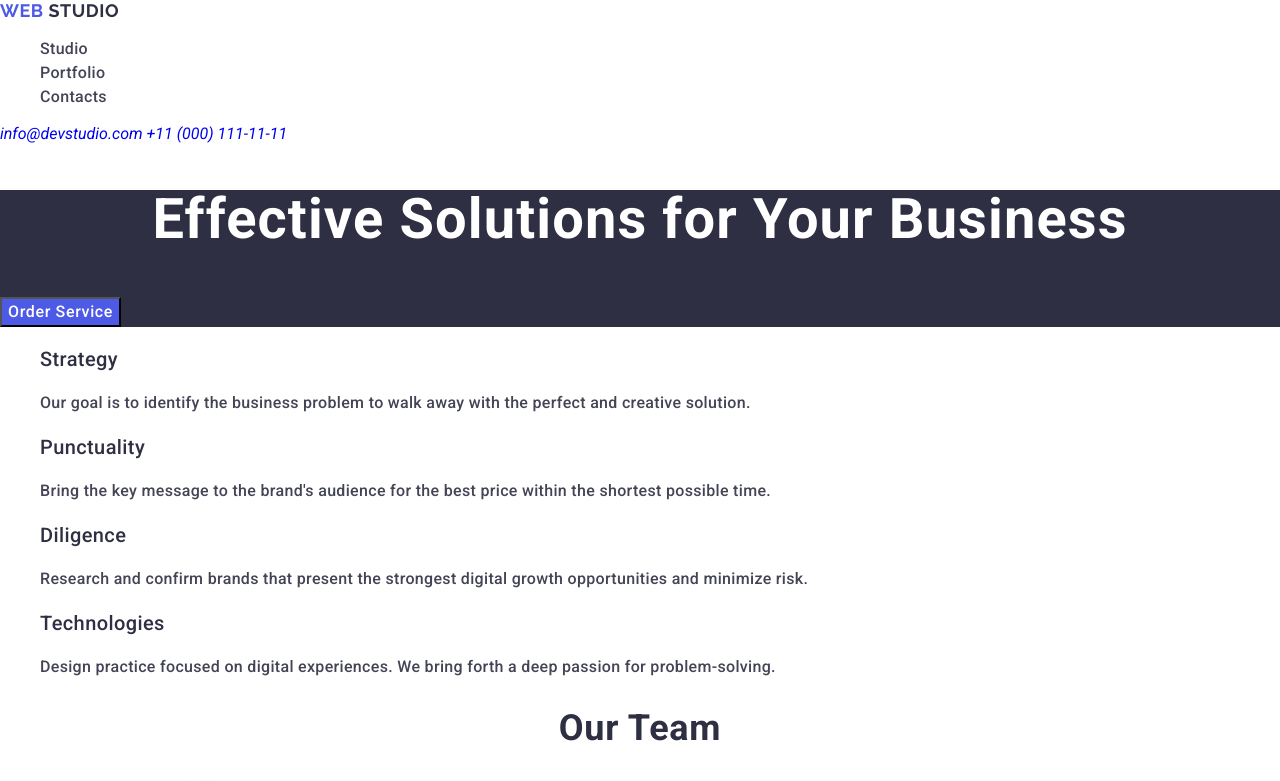
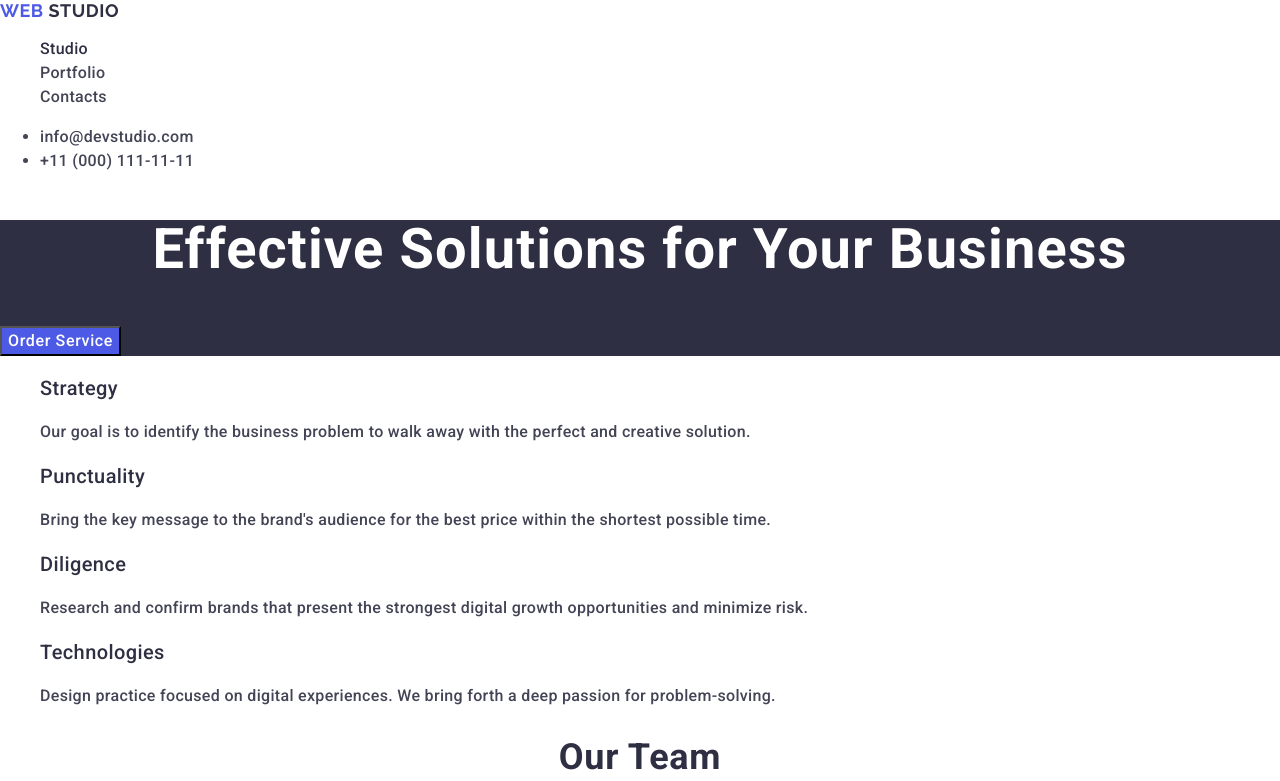
Before and after one commit to Roksolana420/goit-markup-hw-02-updated, a plain HTML site: page index.html in a window 1280 px wide. Shown: the top 781 px of the page. Drawn offline with nearby package versions, Linux system fonts and the light colour scheme.

Commit message:
fix header

```diff
--- a/css/styles.css
+++ b/css/styles.css
@@ -36,6 +36,9 @@ font-weight: 500;
 line-height: 1.5;
 letter-spacing: 0.02em;
 }
+.header-menu-link.first-link{
+    color:#2e2f42;
+}
 .header-menu-link {
 color: #434455;
 font-size: 16px;
@@ -44,17 +47,24 @@ line-height: 1.5;
 letter-spacing: 0.02em;
 text-decoration: none;
 }
-.header-menu-link:hover
-.header-menu-link:focus{
+.header-menu-link.first-link:hover,
+.header-menu-link.first-link:focus{
     color: #404bbf;
 }
-.mail{
+address{
+    font-style: normal;
+}
+.contact-link{
+    color:#434455;
     text-decoration: none;
+    font-size: 16px;
+    line-height: 1.5;
+    letter-spacing: 0.02em;
 }
-.tel {
-    text-decoration: none;
+.contact-link:hover,
+.contact-link:focus{
+    color: #404bbf;
 }
-
 .hero {
     background:  #2E2F42;
 }
--- a/index.html
+++ b/index.html
@@ -29,7 +29,9 @@
         </a>
         <ul class="header-menu-list">
           <li class="header-menu-item">
-            <a class="header-menu-link" href="">Studio</a>
+            <a class="header-menu-link first-link" href="./index.html"
+              >Studio</a
+            >
           </li>
           <li class="header-menu-item">
             <a class="header-menu-link" href="">Portfolio</a>
@@ -39,9 +41,19 @@
           </li>
         </ul>
       </nav>
-      <address class="adres">
-        <a class="mail" href="mailto:info@devstudio.com">info@devstudio.com </a>
-        <a class="tel" href="tel:+110001111111">+11 (000) 111-11-11 </a>
+      <address>
+        <ul>
+          <li>
+            <a class="contact-link" href="mailto:info@devstudio.com"
+              >info@devstudio.com
+            </a>
+          </li>
+          <li>
+            <a class="contact-link" href="tel:+110001111111"
+              >+11 (000) 111-11-11
+            </a>
+          </li>
+        </ul>
       </address>
     </header>
 
```
